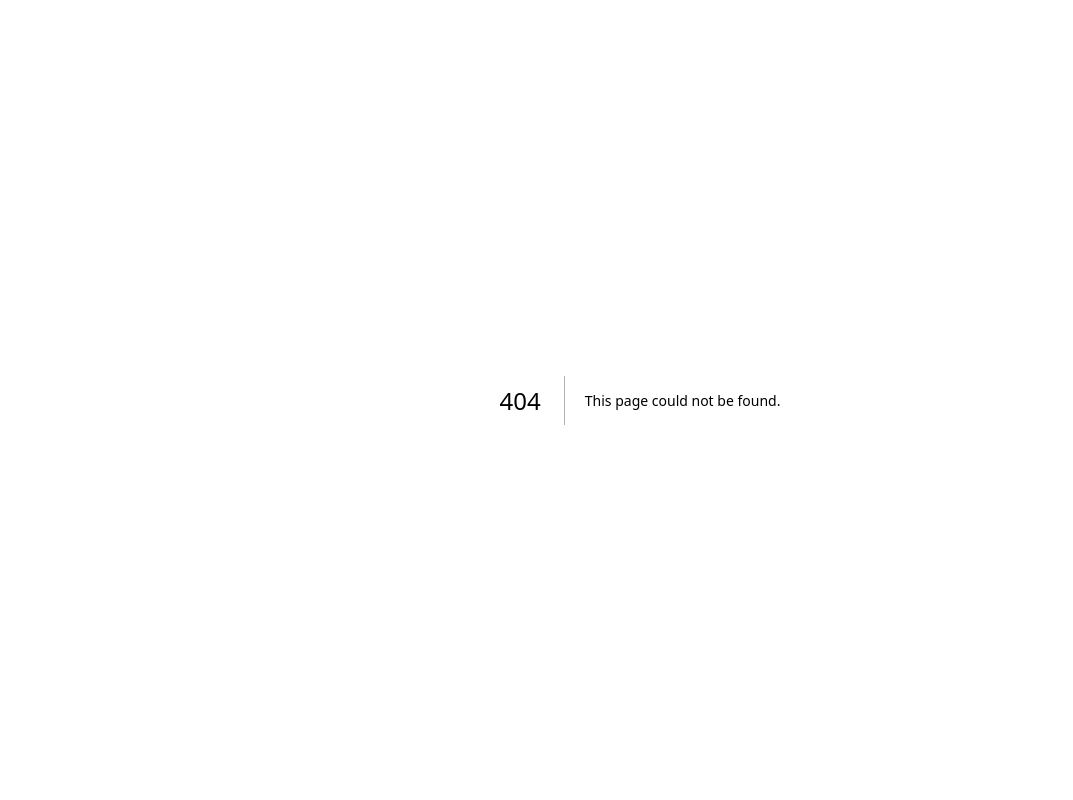
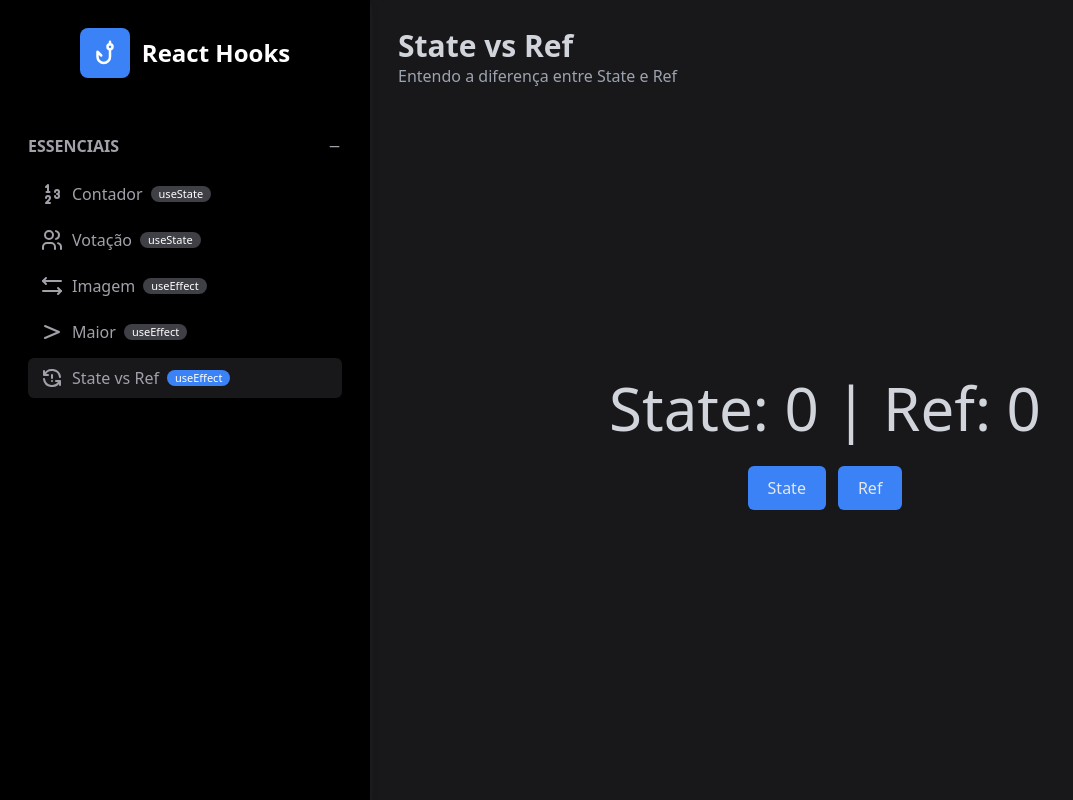
Before and after one commit to felipemrqs/react_hooks, a Next.js app: page /essenciais/stateVsRef in a window 1280 px wide. Before the commit this address had no page. Shown: the whole page, without its empty margins (0-1073 px from the left). Built offline with nearby package versions, Linux system fonts and the light colour scheme.

Commit message:
estudo sobre as diferenças entre State e Ref

```diff
--- a/src/components/template/MenuPrincipal.tsx
+++ b/src/components/template/MenuPrincipal.tsx
@@ -4,7 +4,7 @@ import Logo from "./Logo";
 import MenuPrincipalItem from "./MenuPrincipalItem";
 import MenuPrincipalSecao from "./MenuPrincipalSecao";
 import Flex from "./Flex";
-import {IconArrowsLeftRight, IconMathGreater, IconNumbers, IconUsers} from "@tabler/icons-react";
+import {IconArrowsLeftRight, IconMathGreater, IconNumbers, IconRefreshAlert, IconUsers} from "@tabler/icons-react";
 
 export default function MenuPrincipal() {
     const secoes = [
@@ -16,6 +16,7 @@ export default function MenuPrincipal() {
                 {icone: <IconUsers/>, titulo: "Votação", tag: "useState", url: "/essenciais/votacao"},
                 {icone: <IconArrowsLeftRight/>, titulo: "Imagem", tag: "useEffect", url: "/essenciais/imagem"},
                 {icone: <IconMathGreater/>, titulo: "Maior", tag: "useEffect", url: "/essenciais/maior"},
+                {icone: <IconRefreshAlert/>, titulo: "State vs Ref", tag: "useEffect", url: "/essenciais/stateVsRef"},
 
             ],
         },
--- /dev/null
+++ b/src/pages/essenciais/stateVsRef.tsx
@@ -0,0 +1,20 @@
+import Pagina from "@/components/template/Pagina";
+import Display from "@/components/template/Display";
+import {useRef, useState} from "react";
+import Botao from "@/components/template/Botao";
+import Flex from "@/components/template/Flex";
+
+
+export default function (){
+    const [state, setState] = useState(0);
+    const ref = useRef(0);
+    return (
+        <Pagina titulo={"State vs Ref"} subtitulo={"Entendo a diferença entre State e Ref"}>
+            <Display texto={`State: ${state} | Ref: ${ref.current}`}/>
+            <Flex>
+                <Botao texto="State" onClick={() => setState(state + 1)}/>
+                <Botao texto="Ref" onClick={() => ref.current++}/>
+            </Flex>
+        </Pagina>
+    );
+}
```
